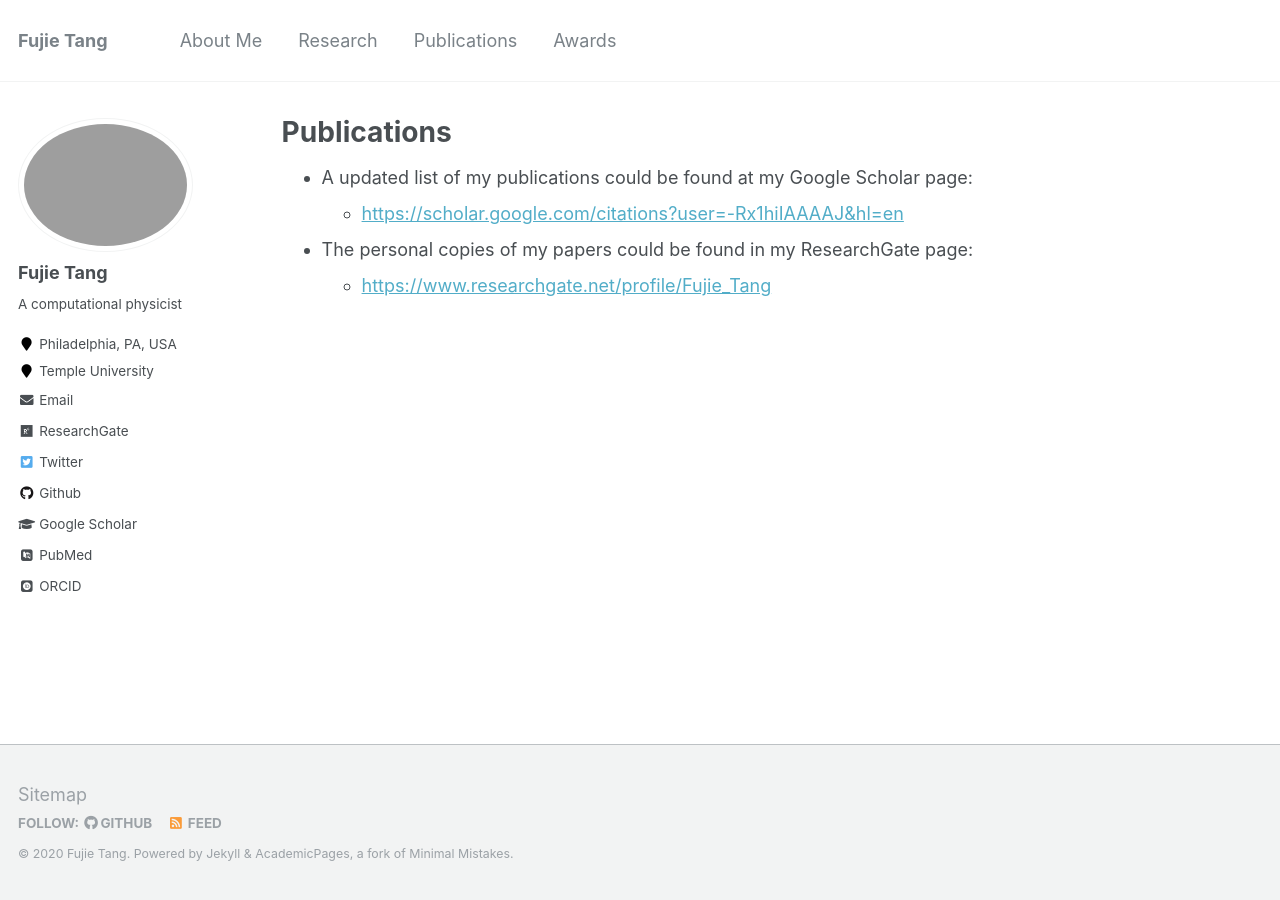
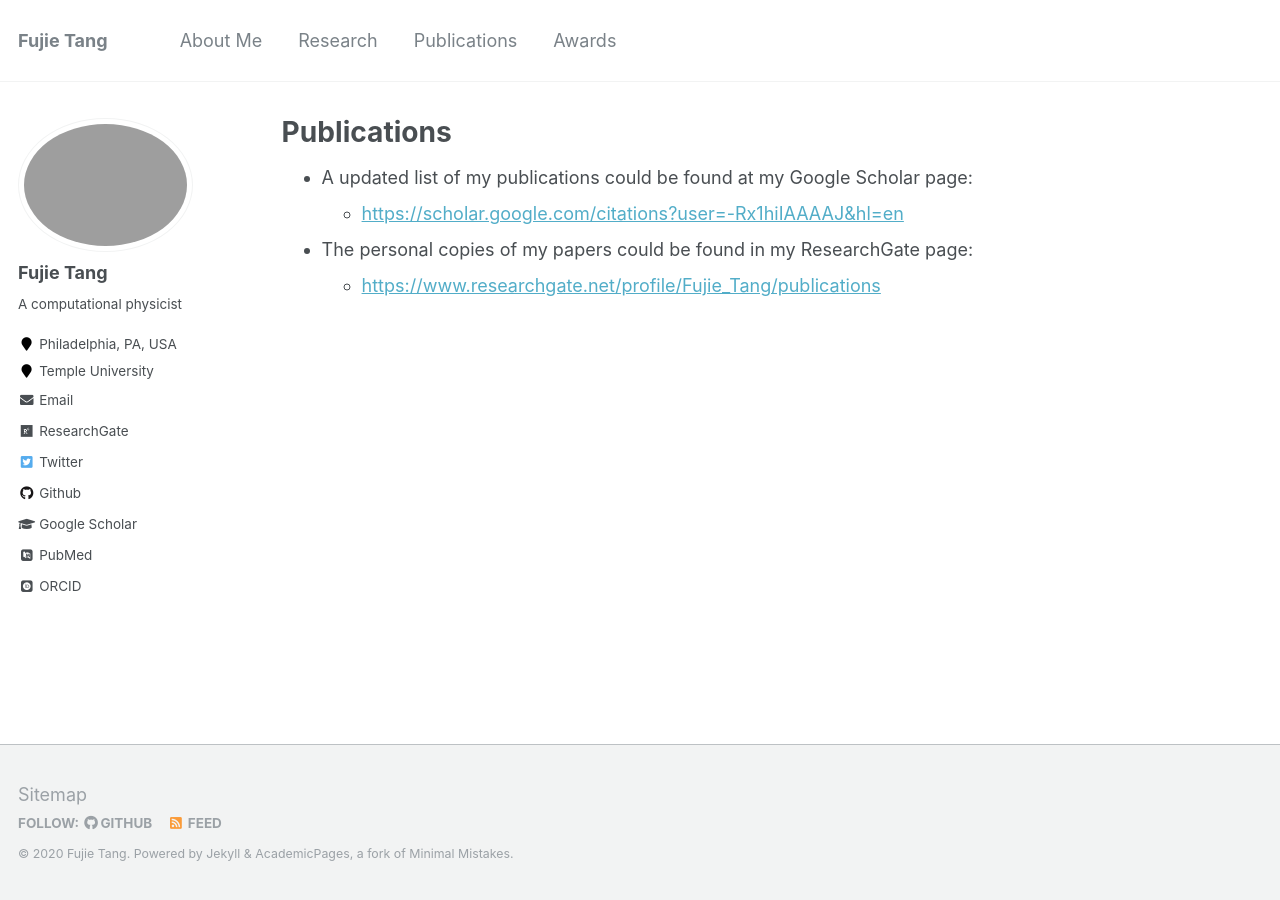
Before and after one commit to fujiepku/fujiepku.github.io, a Jekyll site: the page built from _pages/publications.md, in a window 1280 px wide. Built offline with Jekyll 4.4.1, drawn with Linux system fonts in a browser that asks for light colours; some web fonts are replaced; part of the change alters nothing that is shown.

Commit message:
Update publications.md

```diff
--- a/_pages/publications.md
+++ b/_pages/publications.md
@@ -8,4 +8,4 @@ author_profile: true
 * A updated list of my publications could be found at my Google Scholar page:
   * [https://scholar.google.com/citations?user=-Rx1hiIAAAAJ&hl=en](https://scholar.google.com/citations?user=-Rx1hiIAAAAJ&hl=en)
 * The personal copies of my papers could be found in my ResearchGate page:
-  * [https://www.researchgate.net/profile/Fujie_Tang](https://www.researchgate.net/profile/Fujie_Tang)
+  * [https://www.researchgate.net/profile/Fujie_Tang/publications](https://www.researchgate.net/profile/Fujie_Tang/publications)
```
